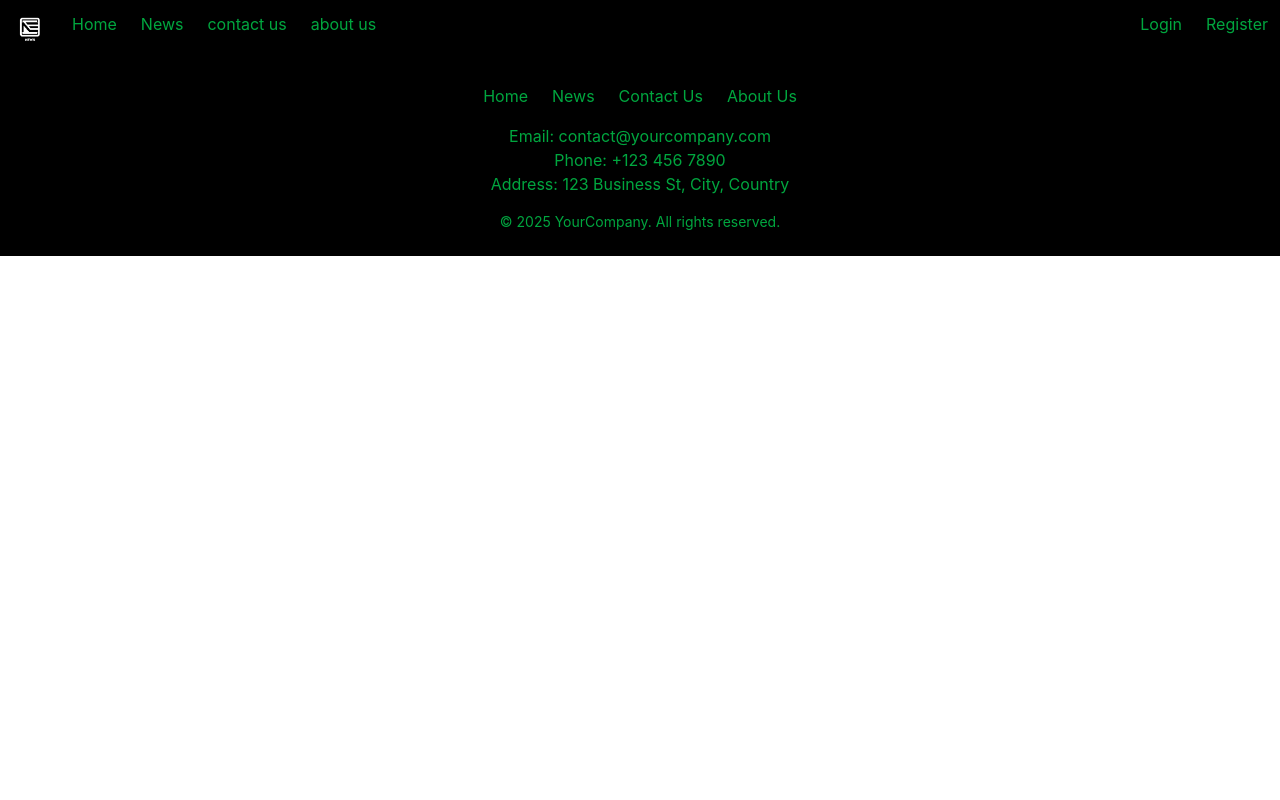
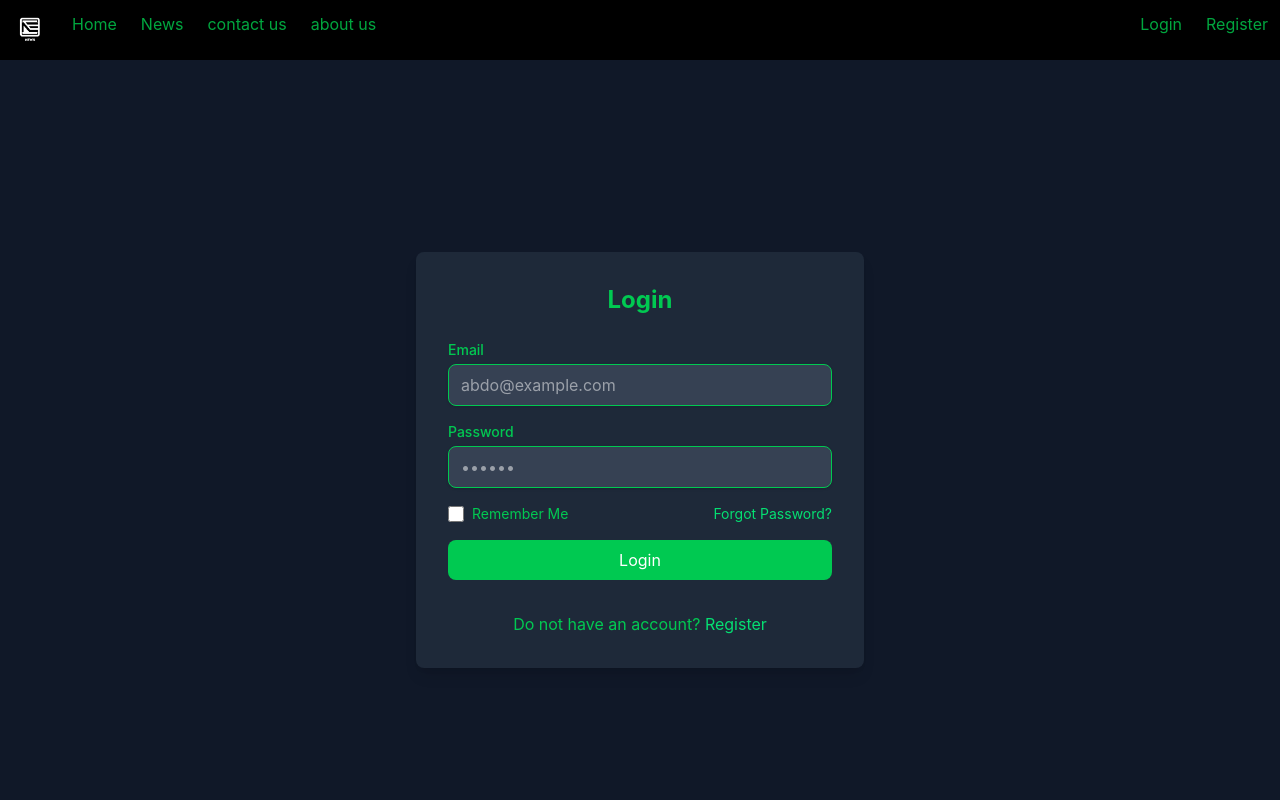
Before and after one commit to ahmed50-50s/NewsApp, a React (Vite) app: page /login in a window 1280 px wide. Shown: the top 800 px of the page. Built offline with nearby package versions, Linux system fonts and the light colour scheme.

Commit message:
finish login page

```diff
--- a/src/components/Login/Login.jsx
+++ b/src/components/Login/Login.jsx
@@ -1,6 +1,105 @@
+import { useFormik } from "formik";
+import * as Yup from "yup";
+import { Link } from "react-router-dom";
+
 export default function Login() {
+  let formik = useFormik({
+    initialValues: {
+      email: "",
+      password: "",
+      rememberMe: false,
+    },
+    validationSchema: Yup.object({
+      email: Yup.string().email("invalid email").required("Required"),
+      password: Yup.string()
+        .matches(/^[A-z][a-z0-9]{5,8}/, "Invalid password format")
+        .required("Required"),
+    }),
+    onSubmit: (values) => {
+      alert(JSON.stringify(values, null, 2));
+    },
+  });
+
   return (
-    <>
-    </>
+    <div className="flex justify-center items-center min-h-screen bg-gray-900">
+      <div className="bg-gray-800 p-8 rounded-lg shadow-lg w-full max-w-md">
+        <h2 className="text-2xl font-bold text-center text-green-500 mb-6">
+          Login
+        </h2>
+        <form onSubmit={formik.handleSubmit} className="space-y-4">
+          {/* Email */}
+          <div>
+            <label className="block text-sm font-medium text-green-500">
+              Email
+            </label>
+            <input
+              type="email"
+              name="email"
+              value={formik.values.email}
+              onChange={formik.handleChange}
+              onBlur={formik.handleBlur}
+              className="mt-1 block w-full px-3 py-2 border border-green-500 bg-gray-700 text-white rounded-lg shadow-sm focus:outline-none focus:ring-green-500 focus:border-green-500"
+              placeholder="abdo@example.com"
+            />
+            {formik.errors.email && formik.touched.email ? (
+              <p className="text-red-500 text-md">{formik.errors.email}</p>
+            ) : null}
+          </div>
+
+          {/* Password */}
+          <div>
+            <label className="block text-sm font-medium text-green-500">
+              Password
+            </label>
+            <input
+              type="password"
+              name="password"
+              value={formik.values.password}
+              onChange={formik.handleChange}
+              onBlur={formik.handleBlur}
+              className="mt-1 block w-full px-3 py-2 border border-green-500 bg-gray-700 text-white rounded-lg shadow-sm focus:outline-none focus:ring-green-500 focus:border-green-500"
+              placeholder="••••••"
+            />
+            {formik.errors.password && formik.touched.password ? (
+              <p className="text-red-500 text-md">{formik.errors.password}</p>
+            ) : null}
+          </div>
+          {/* Remember Me */}
+          <div className="flex items-center justify-between">
+            <div className="flex items-center">
+              <input
+                type="checkbox"
+                name="rememberMe"
+                checked={formik.values.rememberMe}
+                onChange={formik.handleChange}
+                className="w-4 h-4 text-green-500 border-gray-300 rounded focus:ring-green-500"
+              />
+              <label className="ml-2 text-sm text-green-500">Remember Me</label>
+            </div>
+
+            {/* Forgot Password */}
+            <Link to="" className="text-green-400 text-sm hover:underline">
+              Forgot Password?
+            </Link>
+          </div>
+
+          {/* Submit Button */}
+          <button
+            type="submit"
+            className="w-full bg-green-500 text-white py-2 px-4 rounded-lg hover:bg-green-600 transition duration-300"
+          >
+            Login
+          </button>
+
+          {/* Don't have an account? */}
+          <p className="text-center text-green-500 mt-4">
+            Do not have an account?{" "}
+            <Link to="/register" className="text-green-400 hover:underline">
+              Register
+            </Link>
+          </p>
+        </form>
+      </div>
+    </div>
   );
 }
```
